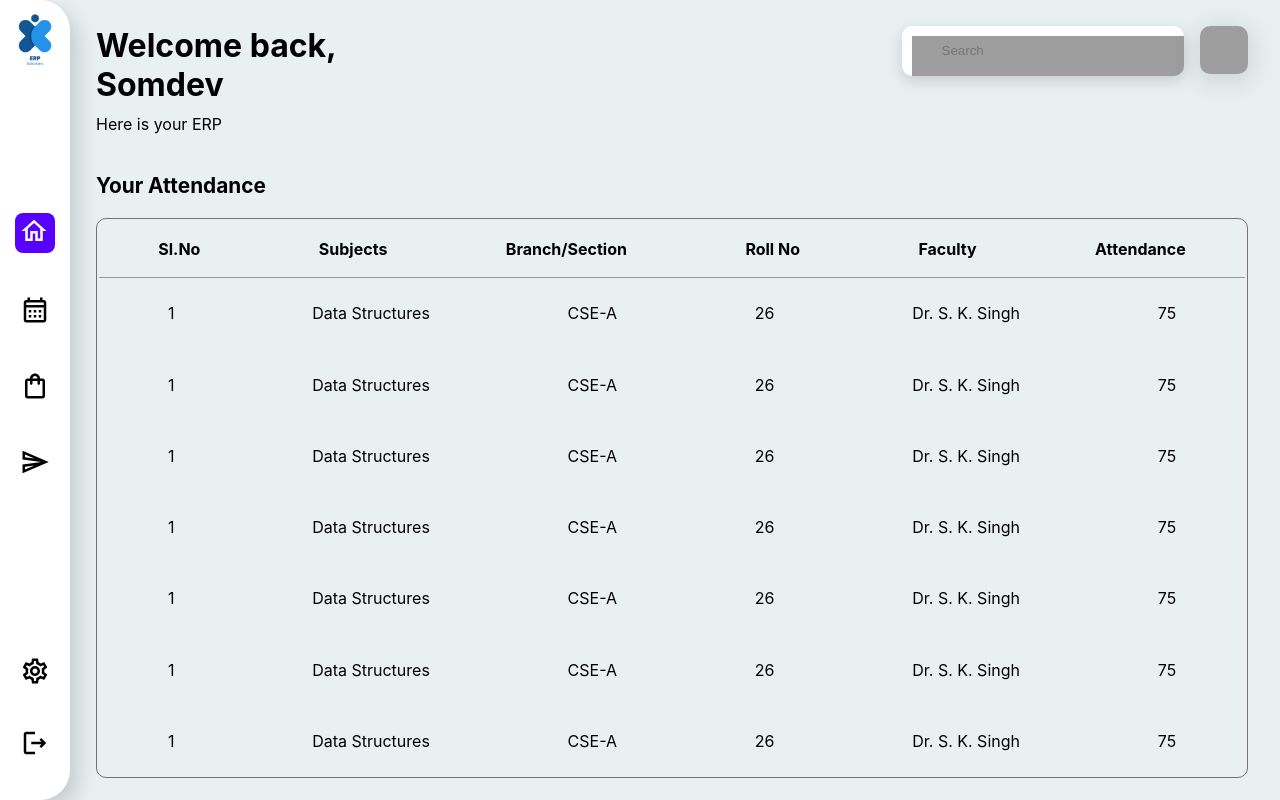
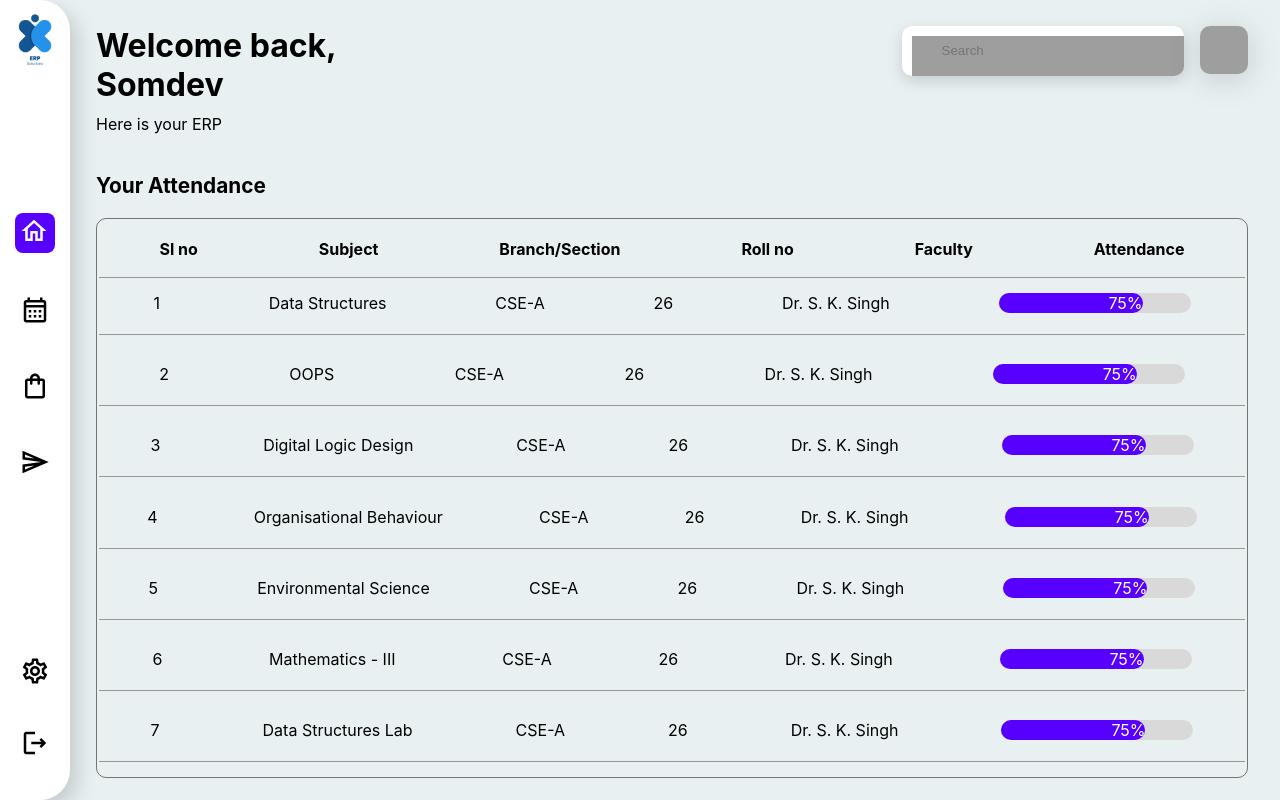
Before and after one commit to somdev-hub/full-stack-erp-app, a React (Create React App) app in the folder client/: page /attendance in a window 1280 px wide. Built offline with nearby package versions, Linux system fonts and the light colour scheme; grey boxes are pictures that could not be loaded.

Commit message:
initial commit on 5-02-2023

```diff
--- /dev/null
+++ b/client/src/components/CafeTableData/CafeTableData.css
@@ -0,0 +1,72 @@
+.cafe-data {
+    display: flex;
+    flex-direction: row;
+    justify-content: space-around;
+    border-bottom: 1px solid #000;
+    padding-bottom: 20px;
+  }
+
+  .checkbox {
+    display: block;
+    position: relative;
+    padding-left: 35px;
+    margin-bottom: 12px;
+    cursor: pointer;
+    font-size: 22px;
+    -webkit-user-select: none;
+    -moz-user-select: none;
+    -ms-user-select: none;
+    user-select: none;
+  }
+
+  .checkbox .select {
+    position: absolute;
+    opacity: 0;
+    cursor: pointer;
+    height: 0;
+    width: 0;
+  }
+
+  .checkmark {
+    position: absolute;
+    top: 0;
+    left: 0;
+    height: 20px;
+    width: 20px;
+    border: 2px solid rgba(117, 116, 111, 0.75);
+    border-radius: 5px;
+    background-color: #eee;
+  }
+
+  .checkmark:after {
+    content: "";
+    display: none;
+    position: absolute;
+  }
+
+  .checkbox .select:checked ~ .checkmark:after {
+    display: block;
+  }
+
+  .checkbox .select:checked ~ .checkmark {
+    background-color: #0061ff;
+  }
+
+  .checkbox .checkmark:after {
+    left: 9px;
+    top: 5px;
+    width: 5px;
+    height: 10px;
+    border: solid white;
+    border-width: 0 3px 3px 0;
+    -webkit-transform: rotate(45deg);
+    -ms-transform: rotate(45deg);
+    transform: rotate(45deg);
+  }
+
+  .add-control {
+    display: flex;
+    justify-content: space-evenly;
+    width: 50%;
+    gap: 15%;
+  }
--- /dev/null
+++ b/client/src/components/CafeTableData/CafeTableData.jsx
@@ -0,0 +1,46 @@
+import React, { useState } from "react";
+import "./CafeTableData.css";
+import RemoveCircleIcon from "@mui/icons-material/RemoveCircle";
+import AddCircleIcon from "@mui/icons-material/AddCircle";
+
+const CafeTableData = (props) => {
+  const [quantity, setQuantity] = useState(0);
+  const updateQuantity = () => {
+    setQuantity(quantity + 1);
+    console.log(quantity);
+  };
+  const deleteQuantity = () => {
+    if (quantity > 0) {
+      setQuantity(quantity - 1);
+    }
+  };
+  return (
+    <tr className="cafe-data">
+      <td>
+        <label htmlFor="" className="checkbox">
+          <input type="checkbox" className="select" />
+          <span className="checkmark"></span>
+        </label>
+      </td>
+      <td>{props.index}</td>
+      <td>{props.item}</td>
+      <td>{`Rs. ${props.price}/-`}</td>
+      <td>{props.availablity}</td>
+      <td>
+        <div className="add-control">
+          <RemoveCircleIcon
+            style={{ cursor: "pointer" }}
+            onClick={deleteQuantity}
+          />
+          <p>{quantity}</p>
+          <AddCircleIcon
+            style={{ cursor: "pointer" }}
+            onClick={updateQuantity}
+          />
+        </div>
+      </td>
+    </tr>
+  );
+};
+
+export default CafeTableData;
--- a/client/src/components/CafeteriaTable/CafeteriaTable.css
+++ b/client/src/components/CafeteriaTable/CafeteriaTable.css
@@ -88,87 +88,6 @@
   justify-content: space-between;
 }
 
-.cafe-table tbody tr {
-  display: flex;
-  justify-content: space-around;
-}
-
-.checkbox {
-  display: block;
-  position: relative;
-  padding-left: 35px;
-  margin-bottom: 12px;
-  cursor: pointer;
-  font-size: 22px;
-  -webkit-user-select: none;
-  -moz-user-select: none;
-  -ms-user-select: none;
-  user-select: none;
-}
-
-.checkbox .select {
-  position: absolute;
-  opacity: 0;
-  cursor: pointer;
-  height: 0;
-  width: 0;
-}
-
-.checkmark {
-  position: absolute;
-  top: 0;
-  left: 0;
-  height: 20px;
-  width: 20px;
-  border: 2px solid rgba(117, 116, 111, 0.75);
-  border-radius: 5px;
-  background-color: #eee;
-}
-
-.checkmark:after {
-  content: "";
-  display: none;
-  position: absolute;
-}
-
-.checkbox .select:checked ~ .checkmark:after {
-  display: block;
-}
-
-.checkbox .select:checked ~ .checkmark {
-  background-color: #0061ff;
-}
-
-.checkbox .checkmark:after {
-  left: 9px;
-  top: 5px;
-  width: 5px;
-  height: 10px;
-  border: solid white;
-  border-width: 0 3px 3px 0;
-  -webkit-transform: rotate(45deg);
-  -ms-transform: rotate(45deg);
-  transform: rotate(45deg);
-}
-
-.add-control {
-  display: flex;
-  justify-content: space-evenly;
-  width: 50%;
-  gap: 15%;
-}
-
 .cafe-table tbody::-webkit-scrollbar {
   display: none;
 }
-
-.cafe-data {
-  display: flex;
-  flex-direction: column;
-}
-
-.row-content {
-  width: 100%;
-  display: flex;
-  justify-content: space-around;
-}
--- a/client/src/components/ProgressBar/ProgressBar.jsx
+++ b/client/src/components/ProgressBar/ProgressBar.jsx
@@ -3,7 +3,7 @@ import React from "react";
 const ProgressBar = (props) => {
   const fullBar = {
     height: "20px",
-    width: "90%",
+    width: `${props.width}`,
     backgroundColor: `${props.backColor}`,
     borderRadius: "10px"
   };
@@ -13,8 +13,9 @@ const ProgressBar = (props) => {
     width: `${props.progress}%`,
     backgroundColor: `${props.color}`,
     textAlign: "right",
-    borderRadius: "inherit"
+    borderRadius: "inherit",
   };
+
   return (
     <div>
       <div className="" style={fullBar}>
--- a/client/src/components/RectangularComponent1/RectangularComponent1.jsx
+++ b/client/src/components/RectangularComponent1/RectangularComponent1.jsx
@@ -35,6 +35,7 @@ const RectangularComponent1 = (props) => {
           progress={props.progress}
           color={props.progressColor}
           backColor={props.progressBackColor}
+          width="50"
         />
       </div>
     </div>
--- a/client/src/files/attendance.json
+++ b/client/src/files/attendance.json
@@ -8,48 +8,48 @@
     "attendance": "75"
   },
   {
-    "id": 1,
-    "subject": "Data Structures",
+    "id": 2,
+    "subject": "OOPS",
     "branch": "CSE-A",
     "rollno": 26,
     "faculty": "Dr. S. K. Singh",
     "attendance": "75"
   },
   {
-    "id": 1,
-    "subject": "Data Structures",
+    "id": 3,
+    "subject": "Digital Logic Design",
     "branch": "CSE-A",
     "rollno": 26,
     "faculty": "Dr. S. K. Singh",
     "attendance": "75"
   },
   {
-    "id": 1,
-    "subject": "Data Structures",
+    "id": 4,
+    "subject": "Organisational Behaviour",
     "branch": "CSE-A",
     "rollno": 26,
     "faculty": "Dr. S. K. Singh",
     "attendance": "75"
   },
   {
-    "id": 1,
-    "subject": "Data Structures",
+    "id": 5,
+    "subject": "Environmental Science",
     "branch": "CSE-A",
     "rollno": 26,
     "faculty": "Dr. S. K. Singh",
     "attendance": "75"
   },
   {
-    "id": 1,
-    "subject": "Data Structures",
+    "id": 6,
+    "subject": "Mathematics - III",
     "branch": "CSE-A",
     "rollno": 26,
     "faculty": "Dr. S. K. Singh",
     "attendance": "75"
   },
   {
-    "id": 1,
-    "subject": "Data Structures",
+    "id": 7,
+    "subject": "Data Structures Lab",
     "branch": "CSE-A",
     "rollno": 26,
     "faculty": "Dr. S. K. Singh",
--- a/client/src/pages/Attendance/Attendance.css
+++ b/client/src/pages/Attendance/Attendance.css
@@ -30,3 +30,15 @@ tr {
   flex-direction: row;
   justify-content: space-around;
 }
+
+/* new table  */
+
+.roll-table tbody tr {
+  border-bottom: 1px solid #75746fb2;
+  padding-bottom: 20px;
+  text-align: left;
+}
+
+.roll-table td {
+  text-align: left;
+}
--- a/client/src/pages/Attendance/Attendance.jsx
+++ b/client/src/pages/Attendance/Attendance.jsx
@@ -1,17 +1,19 @@
-import React, { useMemo } from "react";
-import { useTable } from "react-table";
+import React from "react";
 import "./Attendance.css";
 import Sidebar from "../../components/sidebar/Sidebar";
 import Navbar from "../../components/navbar/Navbar";
-import { columns as columnsHead } from "../../files/columns";
 import attendance from "../../files/attendance.json";
 import ProgressBar from "../../components/ProgressBar/ProgressBar";
 
 const Attendance = () => {
-  const columns = useMemo(() => columnsHead, []);
-  const data = useMemo(() => attendance, []);
-  const { getTableProps, getTableBodyProps, headerGroups, rows, prepareRow } =
-    useTable({ columns, data });
+  const tableHead = [
+    "Sl no",
+    "Subject",
+    "Branch/Section",
+    "Roll no",
+    "Faculty",
+    "Attendance"
+  ];
   return (
     <div style={{ display: "flex", flexDirection: "row" }}>
       <Sidebar />
@@ -20,30 +22,31 @@ const Attendance = () => {
         <div className="attendance-container">
           <h3 className="your-profile">Your Attendance</h3>
           <div className="attandance-table">
-            <table {...getTableProps()} className="attandence-table">
+            <table className="roll-table">
               <thead>
-                {headerGroups.map((headerGroup) => (
-                  <tr {...headerGroup.getHeaderGroupProps()}>
-                    {headerGroup.headers.map((column) => (
-                      <th {...column.getHeaderProps()}>
-                        {column.render("Header")}
-                      </th>
-                    ))}
-                  </tr>
-                ))}
+                <tr>
+                  {tableHead.map((item, index) => {
+                    return <th key={index}>{item}</th>;
+                  })}
+                </tr>
               </thead>
-              <tbody {...getTableBodyProps()} className="attendance-tbody">
-                {rows.map((row) => {
-                  prepareRow(row);
+              <tbody>
+                {attendance.map((item, index) => {
                   return (
-                    <tr {...row.getRowProps()} className="attendance-tr">
-                      {row.cells.map((cell) => {
-                        return (
-                          <td {...cell.getCellProps()}>
-                            {cell.render("Cell")}
-                          </td>
-                        );
-                      })}
+                    <tr key={index}>
+                      <td>{index + 1}</td>
+                      <td>{item.subject}</td>
+                      <td>{item.branch}</td>
+                      <td>{item.rollno}</td>
+                      <td>{item.faculty}</td>
+                      <td style={{ display: "flex", justifyContent: "center" }}>
+                        <ProgressBar
+                          progress={item.attendance}
+                          backColor="#D9D9D9"
+                          color="#5800ff"
+                          width="12rem"
+                        />
+                      </td>
                     </tr>
                   );
                 })}
--- a/client/src/pages/Cafeteria/Cafeteria.jsx
+++ b/client/src/pages/Cafeteria/Cafeteria.jsx
@@ -47,11 +47,7 @@ const Cafeteria = () => {
             <div className="cart">
               <div
                 className="cart-content"
-                style={
-                  cartClicked
-                    ? { visibility: "visible" }
-                    : { visibility: "collapse" }
-                }
+                style={cartClicked ? { display: "block" } : { display: "none" }}
               >
                 <div className="cart-head">
                   <h3>Your Cart</h3>
```
Also changed, not shown: client/src/components/CafeteriaTable/CafeteriaTable.jsx (+10 -45 lines).
